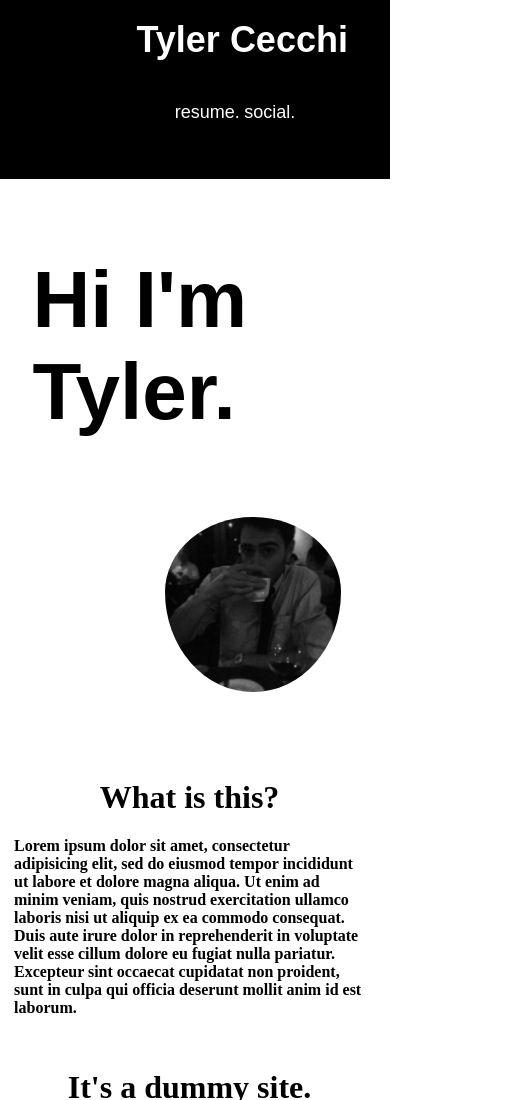
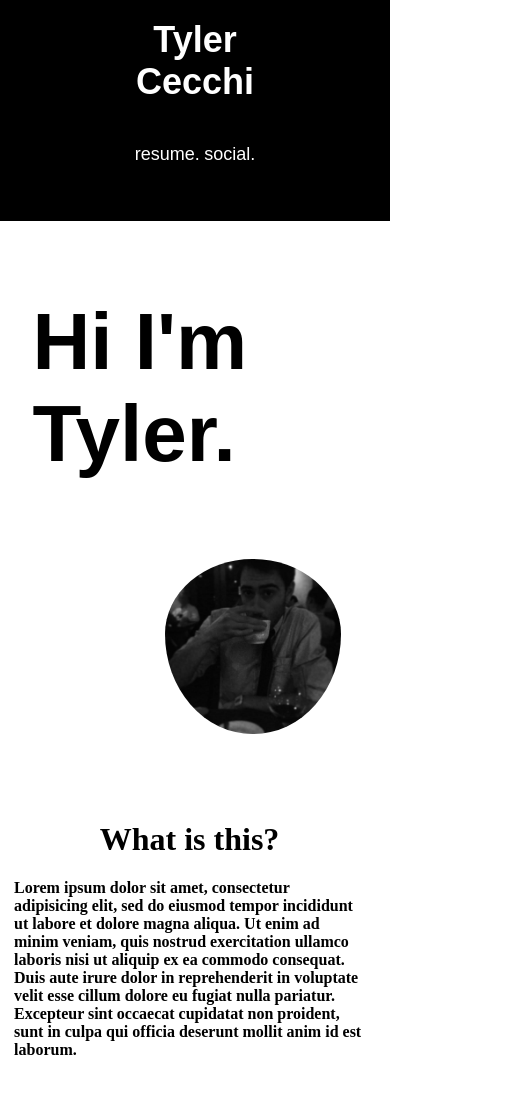
Before and after one commit to thcecchi/day-two-homework, a plain HTML site: page index.html in a window 390 px wide. Shown: the top 1100 px of the page, 527 px wide, since content can reach past the window. Drawn offline with Linux system fonts and the light colour scheme.

Commit message:
centered top nav

```diff
--- a/css/compiledMainStyles.css
+++ b/css/compiledMainStyles.css
@@ -69,7 +69,8 @@ body {
   padding-bottom: 40px;
   margin-top: -16px;
   font-family: sans-serif;
-  width: 100%; }
+  width: 100%;
+  display: block; }
   .mainNav .home {
     color: white;
     font-weight: bold;
@@ -163,17 +164,21 @@ ul {
 @media screen and (max-width: 700px) {
   .mainNav .home {
     padding-top: 35px;
-    width: 100%;
+    width: 50%;
     display: block;
-    margin-left: 35%; }
+    margin-left: auto;
+    margin-right: auto;
+    text-align: center; }
     .mainNav .home:hover {
       color: #0094ff; }
   .mainNav ul {
     list-style-type: none;
     display: block;
-    width: 100%;
+    width: 50%;
     display: block;
-    margin-right: 15%; }
+    padding-left: 0;
+    margin-left: auto;
+    margin-right: auto; }
     .mainNav ul li {
       display: inline;
       font-size: 18px;
--- a/css/mainStyles.scss
+++ b/css/mainStyles.scss
@@ -12,6 +12,7 @@ body {
   margin-top: -16px;
   font-family: sans-serif;
   width: 100%;
+  display: block;
 
   .home {
     color: white;
@@ -138,9 +139,11 @@ ul {
 
     .home {
       padding-top: 35px;
-      width: 100%;
+      width: 50%;
       display: block;
-      margin-left: 35%;
+      margin-left: auto;
+      margin-right: auto;
+      text-align: center;
 
       &:hover {
         color: #0094ff;
@@ -150,9 +153,11 @@ ul {
     ul {
       list-style-type: none;
       display: block;
-      width: 100%;
+      width: 50%;
       display: block;
-      margin-right: 15%;
+      padding-left: 0;
+      margin-left: auto;
+      margin-right: auto;
 
       li {
         display: inline;
```
